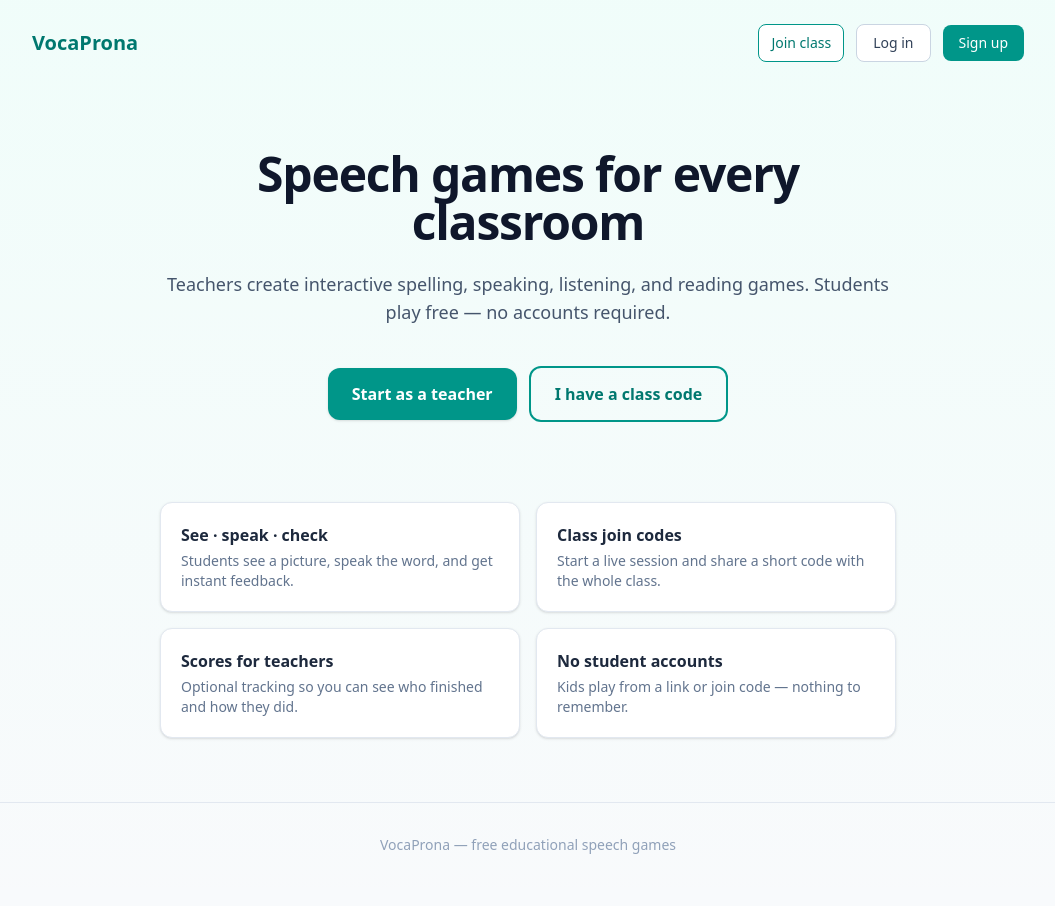
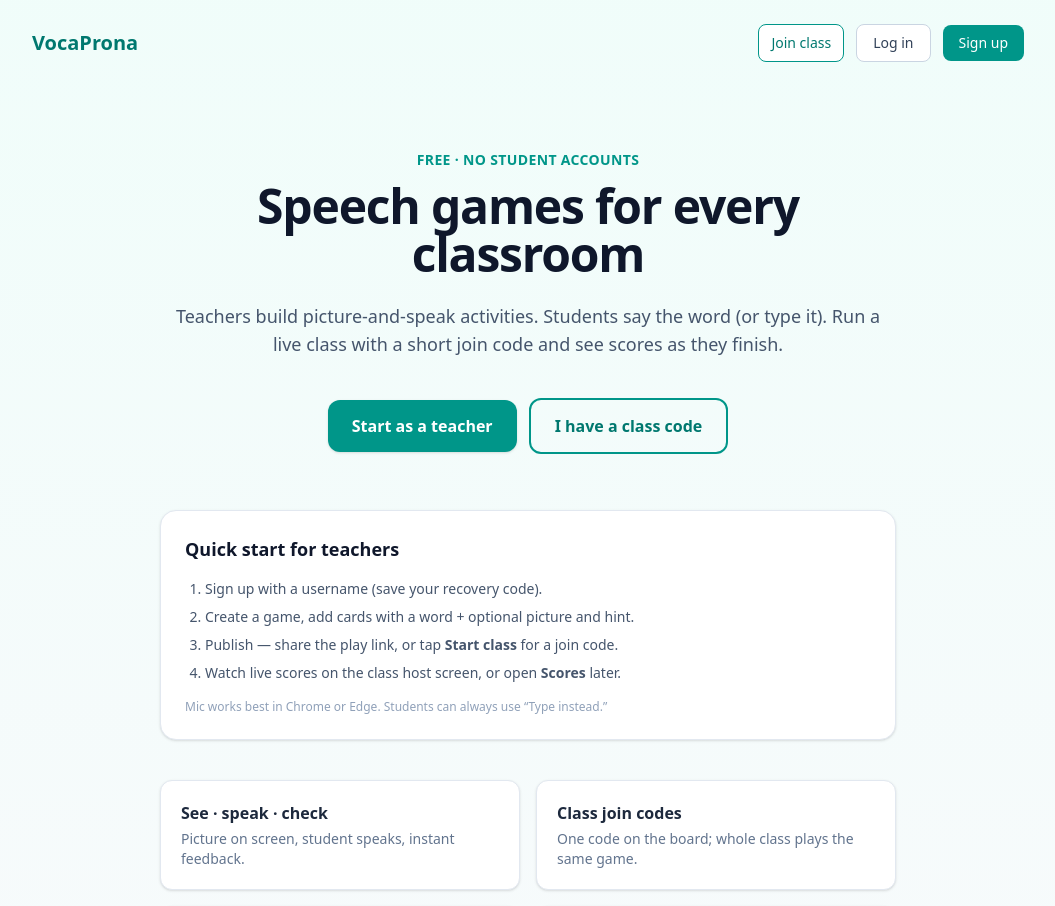
Before and after one commit to itsflutoe/vocaprona, a React (Vite) app: page / in a window 1280 px wide. Shown: the top 906 px of the page, without its empty margins (112-1167 px from the left). Built offline with nearby package versions, Linux system fonts and the light colour scheme; no server answers.

Commit message:
Soft-launch: teacher quick start on landing and dashboard

```diff
--- a/src/pages/Landing.tsx
+++ b/src/pages/Landing.tsx
@@ -42,12 +42,13 @@ export default function Landing() {
       </header>
 
       <main className="mx-auto max-w-3xl px-4 py-12 text-center sm:py-16">
-        <h1 className="text-3xl font-bold tracking-tight text-slate-900 sm:text-5xl">
+        <p className="text-sm font-semibold uppercase tracking-wide text-teal-600">Free · No student accounts</p>
+        <h1 className="mt-3 text-3xl font-bold tracking-tight text-slate-900 sm:text-5xl">
           Speech games for every classroom
         </h1>
         <p className="mt-6 text-base text-slate-600 sm:text-lg">
-          Teachers create interactive spelling, speaking, listening, and reading games.
-          Students play free — no accounts required.
+          Teachers build picture-and-speak activities. Students say the word (or type it).
+          Run a live class with a short join code and see scores as they finish.
         </p>
         <div className="mt-10 flex flex-col items-stretch justify-center gap-3 sm:flex-row sm:items-center">
           <Link
@@ -64,23 +65,36 @@ export default function Landing() {
           </Link>
         </div>
 
-        <div className="mt-16 grid gap-4 text-left sm:mt-20 sm:grid-cols-2">
+        <div className="mt-14 rounded-2xl border border-slate-200 bg-white p-6 text-left shadow-sm">
+          <h2 className="text-lg font-semibold text-slate-900">Quick start for teachers</h2>
+          <ol className="mt-4 list-decimal space-y-2 pl-5 text-sm text-slate-600">
+            <li>Sign up with a username (save your recovery code).</li>
+            <li>Create a game, add cards with a word + optional picture and hint.</li>
+            <li>Publish — share the play link, or tap <strong>Start class</strong> for a join code.</li>
+            <li>Watch live scores on the class host screen, or open <strong>Scores</strong> later.</li>
+          </ol>
+          <p className="mt-4 text-xs text-slate-400">
+            Mic works best in Chrome or Edge. Students can always use “Type instead.”
+          </p>
+        </div>
+
+        <div className="mt-10 grid gap-4 text-left sm:grid-cols-2">
           {[
             {
               title: 'See · speak · check',
-              desc: 'Students see a picture, speak the word, and get instant feedback.',
+              desc: 'Picture on screen, student speaks, instant feedback.',
             },
             {
               title: 'Class join codes',
-              desc: 'Start a live session and share a short code with the whole class.',
+              desc: 'One code on the board; whole class plays the same game.',
             },
             {
-              title: 'Scores for teachers',
-              desc: 'Optional tracking so you can see who finished and how they did.',
+              title: 'Live class scores',
+              desc: 'Host screen shows who finished and their results.',
             },
             {
-              title: 'No student accounts',
-              desc: 'Kids play from a link or join code — nothing to remember.',
+              title: 'No student logins',
+              desc: 'Kids only need a link or a short code.',
             },
           ].map((item) => (
             <div
@@ -95,7 +109,7 @@ export default function Landing() {
       </main>
 
       <footer className="border-t border-slate-200 py-8 text-center text-sm text-slate-400">
-        VocaProna — free educational speech games
+        VocaProna — free educational speech games · MVP ready for classroom trials
       </footer>
     </div>
   )
```
Also changed, not shown: 1 other file (tests, documents, lock files or other folders).
